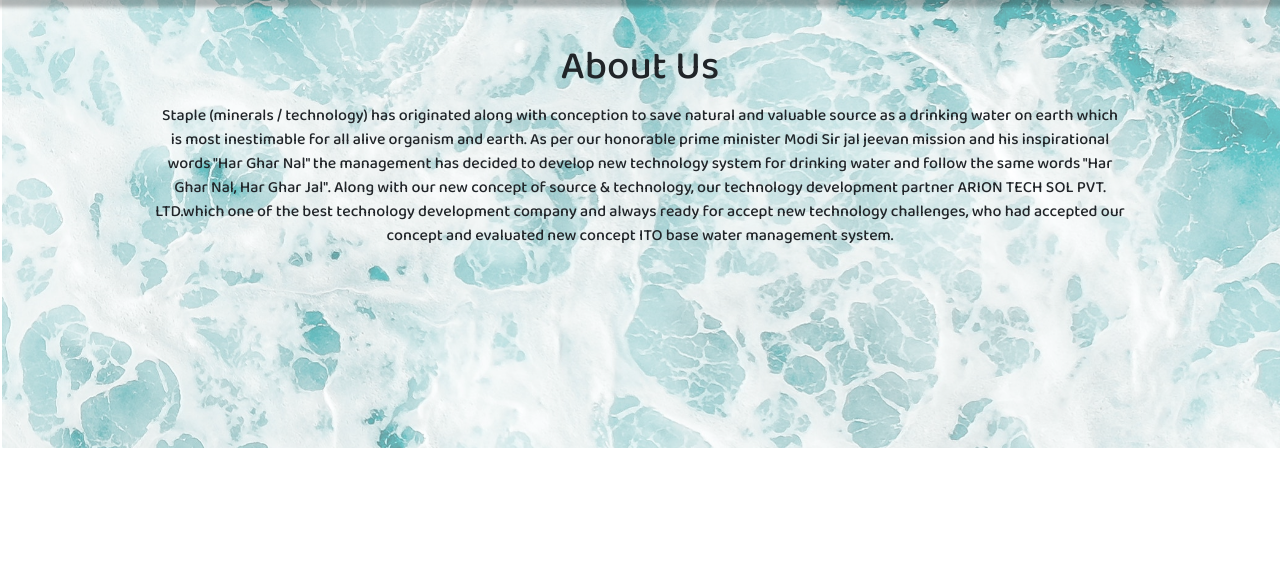
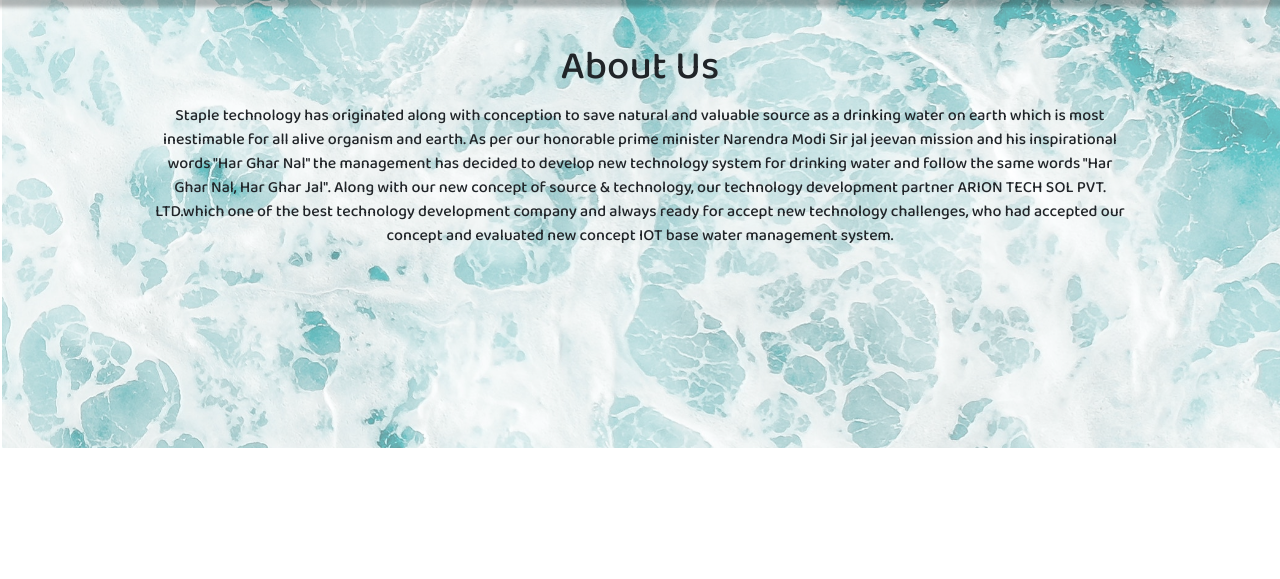
Before and after one commit to vedant-beep/Ecommerce-website, a Django app: page /about-us/ in a window 1280 px wide. Shown: the part 100-679 px from the top of the page. Run offline with Django 3.2, Linux system fonts and the light colour scheme; some libraries are stand-ins or nearby versions.

Commit message:
Update about_us.html

```diff
--- a/info_page/templates/about_us.html
+++ b/info_page/templates/about_us.html
@@ -13,9 +13,9 @@ color: #1bff00;
             <div class="info-section my-5">
                 <h1>About Us</h1>
                 <p id="about-us">
-                    Staple (minerals / technology) has originated along with conception to save natural and valuable source as a drinking water on earth which is most inestimable for all alive organism and earth.
-As per our honorable prime minister Modi Sir jal jeevan mission and his inspirational words "Har Ghar Nal" the management has decided to develop new technology system for drinking water and follow the same words "Har Ghar Nal, Har Ghar Jal".
-Along with our new concept of source & technology, our technology development partner ARION TECH SOL PVT. LTD.which one of the best technology development company and always ready for accept new technology challenges, who had accepted our concept and evaluated new concept ITO base water management system.
+                    Staple technology has originated along with conception to save natural and valuable source as a drinking water on earth which is most inestimable for all alive organism and earth.
+As per our honorable prime minister Narendra Modi Sir jal jeevan mission and his inspirational words "Har Ghar Nal" the management has decided to develop new technology system for drinking water and follow the same words "Har Ghar Nal, Har Ghar Jal".
+Along with our new concept of source & technology, our technology development partner ARION TECH SOL PVT. LTD.which one of the best technology development company and always ready for accept new technology challenges, who had accepted our concept and evaluated new concept IOT base water management system.
                 </p>
             </div>
         </section>
```
